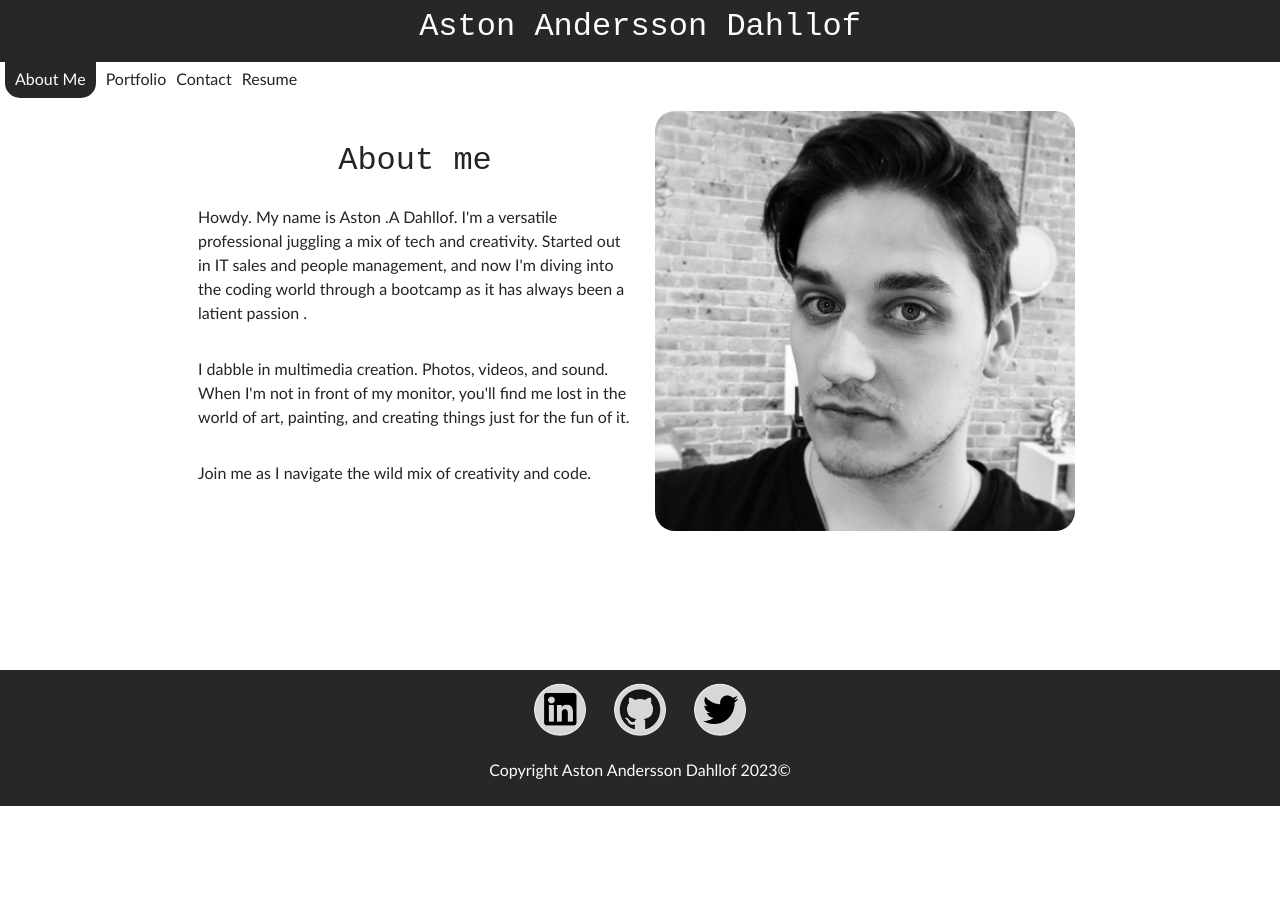
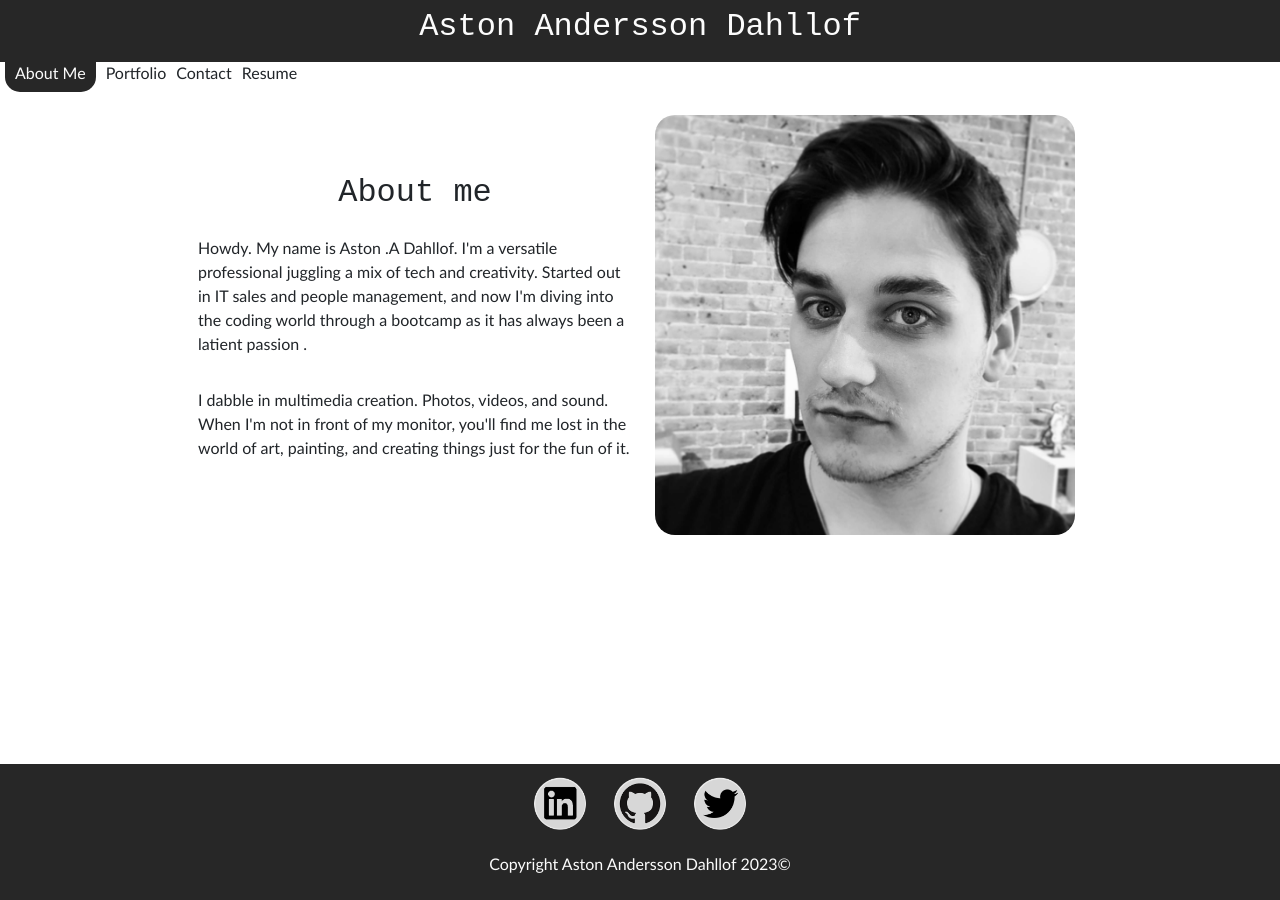
Before and after one commit to Valleyleaf/Valleyleaf-React-Portfolio, a React (Vite) app: page / in a window 1280 px wide. Before the commit the page ends 806 px from the top, so only its background shows below. Built offline with nearby package versions, Linux system fonts and the light colour scheme.

Commit message:
Updating file structure. Changing some css to scale better on multible devices

```diff
--- a/src/App.css
+++ b/src/App.css
@@ -125,11 +125,19 @@ Button{
 }
 
 .main-content-scaling {
-  display: flex;
+  /* display: flex;
   justify-content: center;
-  align-items: center;
+  align-items: center; */
+  margin-top: 50px;
   transition: transform 0.3s ease;
-  padding-bottom: 130px;
+
+}
+
+.Outlet-Positioning{
+  position:relative;
+  width:100%;
+  height: 800px;
+  z-index: 0;
 }
 
 .noWrap{
@@ -140,65 +148,7 @@ Button{
   min-width: 270px;
 }
 
-.footer-Bottom{
-  position:absolute;
-  bottom:0;
-  width:100%;
-  height:130px;
-  z-index: 4;
-}
 
-.header-Text{
-  color: var(--white);
-}
-
-.content-Text{
-  color: var(--white);
-  text-shadow: #000000;
-  text-emphasis-color: #c70909;
-}
-
-.header-divider{
-  background-color: var(--metalic);
-  padding: 8px;
-}
-
-/* NavBar */
-
-.nav-Button{
-  padding: 5px;
-}
-
-/* .buttonRed{
-  background: #fd7272;
-  padding: 5px;
-  border-bottom-left-radius: 15px;
-  border-bottom-right-radius: 15px;
-}
-.buttonGreen{
-  background: #78f88d;
-  border-bottom-left-radius: 15px;
-  border-bottom-right-radius: 15px;
-}
-.buttonBlue{
-  background: #78ebfa;
-  border-bottom-left-radius: 15px;
-  border-bottom-right-radius: 15px;
-}
-.buttonYellow{
-  background: #faf87a;
-  border-bottom-left-radius: 15px;
-  border-bottom-right-radius: 15px;
-} */
-
-.nav-active{
-  text-decoration: dashed;
-  background: var(--metalic);
-  padding: 10px;
-  color: var(--white);
-  border-bottom-left-radius: 15px;
-  border-bottom-right-radius: 15px;
-}
 
 /* ContactMe */
 .contactMe{
--- a/src/App.jsx
+++ b/src/App.jsx
@@ -1,17 +1,24 @@
 import { Outlet } from 'react-router-dom';
 import './App.css';
-import Header from './components/Header'
-import NavBar from './components/NavBar'
-import Footer from './components/Footer'
+import Header from './components/Header/Header'
+import NavBar from './components/NavBar/NavBar'
+import Footer from './components/Footer/Footer'
 
 function App() {
   return (
-    <div className='flex-container flex-container-columns'>
-      <><Header/></>
-      <><NavBar/></>
-      <div className='main-content-scaling'><Outlet/></div>
-      <div className='footer-Bottom'><Footer/></div>
-    </div>
+    <>
+      <div className='Header-Top'><Header/></div>
+
+      <div className='navbar'><NavBar/></div>
+
+      <div className='main-content-scaling Outlet-Positioning'>
+        <Outlet/>
+      </div>
+
+      <div className='footer-Bottom'>
+        <Footer/>
+        </div>
+    </>
   );
 }
 
--- a/src/components/AboutMe.jsx
+++ b/src/components/AboutMe.jsx
@@ -10,7 +10,6 @@ export default function About(){
           <div className='noWrap'>
           <p>Howdy. My name is Aston .A Dahllof. I'm a versatile professional juggling a mix of tech and creativity. Started out in IT sales and people management, and now I'm diving into the coding world through a bootcamp as it has always been a latient passion .</p>
           <p>I dabble in multimedia creation. Photos, videos, and sound. When I'm not in front of my monitor, you'll find me lost in the world of art, painting, and creating things just for the fun of it.</p>
-          <p>Join me as I navigate the wild mix of creativity and code.</p>
           </div>
           </div>
           <img className='profile-img' src={profilePicture} alt="ProfileImage"/>
--- a/src/components/Footer.jsx
+++ b/src/components/Footer/Footer.jsx
@@ -1,13 +1,15 @@
 import React from 'react';
-import linkedinButton from '../assets/LinkedinButton.png'
-import twitterButton from '../assets/TwitterButton.png'
-import gitHubButton from '../assets/GithubButton.png'
+import linkedinButton from '../../assets/linkedinButton.png'
+import twitterButton from '../../assets/TwitterButton.png'
+import gitHubButton from '../../assets/GithubButton.png'
+import './footer.css'
+
 
 export default function Footer(){
     return (
-      <div className='flex-container center-content flex-container-columns header-Styling'>
+      <div className='center-content flex-container-columns header-Styling'>
 
-        <div className='flex-container center-content flex-container-row' >
+        <div className='center-content flex-container-row' >
 
           <a href="https://www.linkedin.com/in/aston-andersson-dahllof-b4310ab5/" target="_blank">
           <img className='small-img' src={linkedinButton} alt="link to linkedin" />
--- /dev/null
+++ b/src/components/Footer/footer.css
@@ -0,0 +1,6 @@
+.footer-Bottom{
+    position:absolute;
+    bottom:0;
+    width:100%;
+    z-index: 4;
+  }
--- a/src/components/Header.jsx
+++ b/src/components/Header/Header.jsx
@@ -1,4 +1,5 @@
 import React from 'react';
+import './header.css'
 
 export default function Header(){
     return (
--- /dev/null
+++ b/src/components/Header/header.css
@@ -0,0 +1,20 @@
+.Header-Top{
+    position:fixed;
+    width:100%;
+    z-index: 4;
+  }
+
+  .header-Text{
+    color: var(--white);
+  }
+
+  .content-Text{
+    color: var(--white);
+    text-shadow: #000000;
+    text-emphasis-color: #c70909;
+  }
+
+  .header-divider{
+    background-color: var(--metalic);
+    padding: 8px;
+  }
--- a/src/components/NavBar.jsx
+++ b/src/components/NavBar/NavBar.jsx
@@ -1,5 +1,6 @@
 import React from 'react';
 import { Link, useLocation } from 'react-router-dom';
+import './navbar.css';
 
 export default function NavBar(){
     const currentPage = useLocation().pathname;
--- /dev/null
+++ b/src/components/NavBar/navbar.css
@@ -0,0 +1,23 @@
+.navbar {
+    position: relative;
+    top: 3rem;
+    z-index: 3;
+  }
+
+  .nav-Button{
+    padding: 5px;
+  }
+
+  .nav-active{
+    text-decoration: dashed;
+    background: var(--metalic);
+    padding: 10px;
+    color: var(--white);
+    border-bottom-left-radius: 15px;
+    border-bottom-right-radius: 15px;
+  }
+
+.header-divider{
+    background-color: var(--metalic);
+    padding: 8px;
+  }
```
